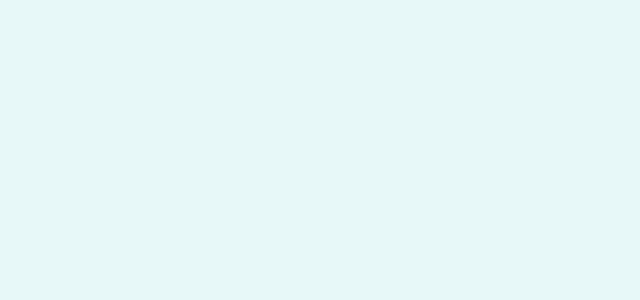
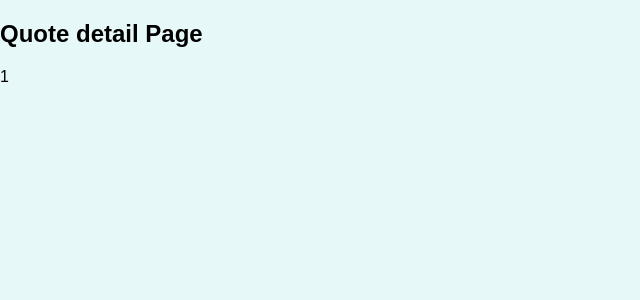
Before and after one commit to vsheva/greate-quotes, a React (Create React App) app: page /quotes/1 in a window 1280 px wide. Shown: the top 300 px of the page, without its empty margins (0-640 px from the left). Built offline with nearby package versions, Linux system fonts and the light colour scheme.

Commit message:
Add nested routes

```diff
--- a/src/App.js
+++ b/src/App.js
@@ -1,9 +1,32 @@
+import {Route, Switch} from "react-router-dom"
+
+import AllQuotes from "./pages/AllQuotes"
+import NewQuote from "./pages/NewQuote"
+import QuoteDetail from "./pages/QuoteDetail"
+import React from "react";
+import {Redirect} from "react-router-dom";
+
 function App() {
-  return (
-    <div>
+    return (
+        <Switch>
+            <Route path="/" exact>
+                <Redirect to="/quotes" />
+            </Route>
 
-    </div>
-  );
+            <Route path="/quotes" exact>
+                <AllQuotes/>
+            </Route>
+            <Route path="/quotes/:quoteId">
+                <QuoteDetail/>
+            </Route>
+            <Route path="/new-quote">
+                <NewQuote/>
+            </Route>
+        </Switch>
+    );
 }
 
 export default App;
+
+// our-domain.com/welcome => Welcome Component
+// our-domain.com/products => Products Component
--- a/src/index.js
+++ b/src/index.js
@@ -1,7 +1,14 @@
 import ReactDOM from 'react-dom/client';
+import {BrowserRouter} from "react-router-dom"
 
 import './index.css';
 import App from './App';
+import React from "react";
+
 
 const root = ReactDOM.createRoot(document.getElementById('root'));
-root.render(<App />);
+root.render(
+    <BrowserRouter>
+        <App />
+    </BrowserRouter>
+    );
--- /dev/null
+++ b/src/pages/AllQuotes.js
@@ -0,0 +1,7 @@
+const AllQuotes =()=> {
+    return(
+    <h1>All Quotes Page</h1>
+    )
+}
+
+export default AllQuotes;
--- /dev/null
+++ b/src/pages/NewQuote.js
@@ -0,0 +1,7 @@
+const NewQuote =()=> {
+    return(
+        <h1>New Quote Page</h1>
+    )
+}
+
+export default NewQuote;
--- /dev/null
+++ b/src/pages/QuoteDetail.js
@@ -0,0 +1,21 @@
+import {useParams} from "react-router-dom";
+import React from "react";
+import {Route} from "react-router-dom";
+import Comments from "../components/comments/Comments";
+
+const QuoteDetail = () => {
+    const params = useParams();
+    console.log(params.quoteId);
+
+    return (
+        <section>
+            <h1>Quote detail Page</h1>
+            <p>{params.quoteId}</p>
+            <Route path={`/quotes/${params.quoteId}/comments`}><Comments/> </Route>
+        </section>
+    )
+}
+
+export default QuoteDetail;
+
+// <Route path="./quotes/:quoteId/comments"> <p> Наши комментарии</p> </Route>
```
